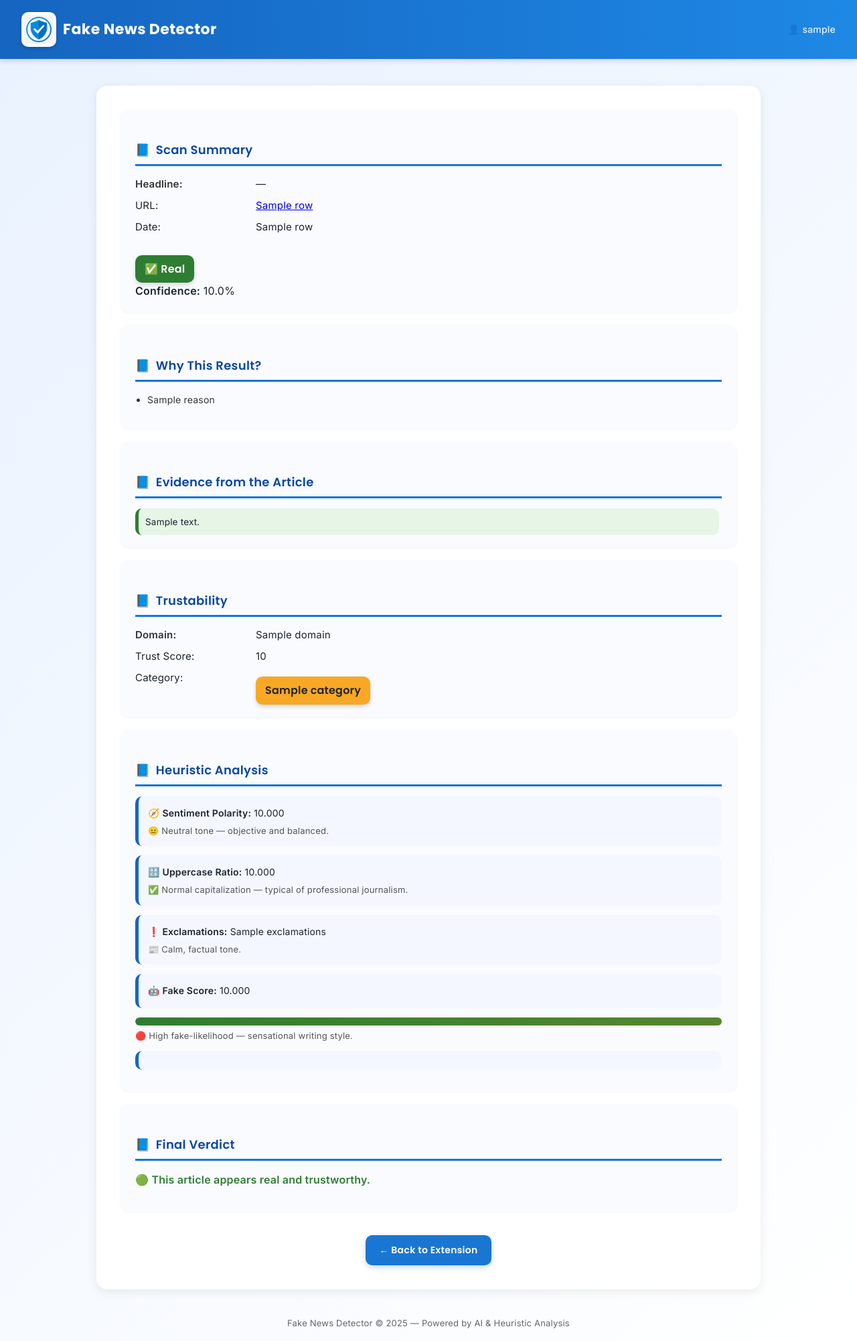
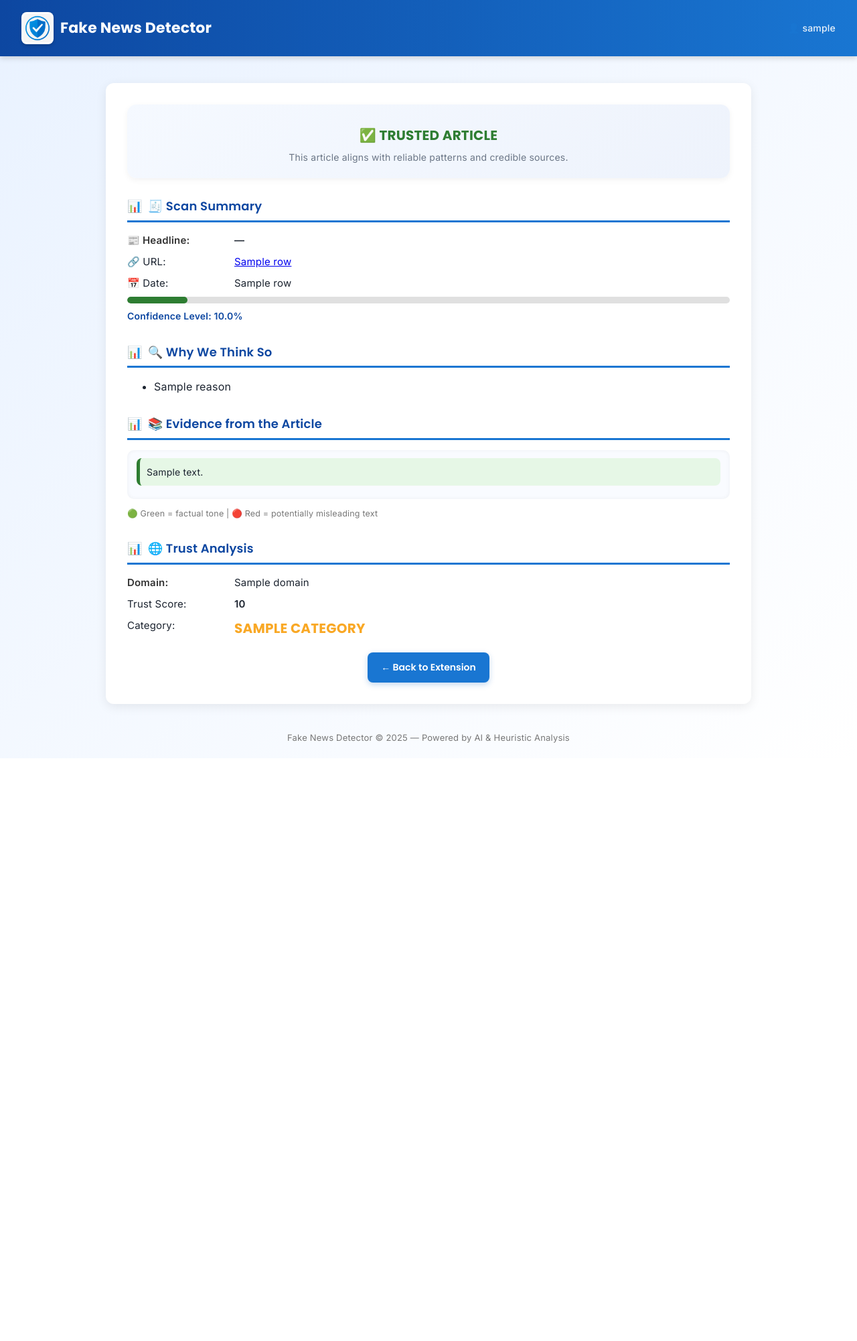
Before and after one commit to JazL0T/FakeNewsDetector, a Flask app: template backend/templates/full-report.html in a window 1280 px wide. Shown: the whole page at 67% size. After the commit the page ends 1109 px from the top, so only its background shows below. Run offline with Flask 3, Linux system fonts and the light colour scheme; the template is opened without the code that fills it: most values are stand-ins (such as "Sample title", 1, 10 or a date in 2020).

Commit message:
Update full-report.html

```diff
--- a/backend/templates/full-report.html
+++ b/backend/templates/full-report.html
@@ -4,16 +4,25 @@
   <meta charset="UTF-8" />
   <title>Fake News Detector - Full Report</title>
   <link rel="icon" type="image/png" href="{{ url_for('static', filename='fakenewslogo.png') }}" />
-
-  <!-- Professional fonts -->
   <link href="https://fonts.googleapis.com/css2?family=Inter:wght@400;500;600&family=Poppins:wght@600;700&display=swap" rel="stylesheet" />
 
   <style>
-    /* ====== Base Styles ====== */
+    :root {
+      --blue: #1976d2;
+      --blue-dark: #0d47a1;
+      --green: #2e7d32;
+      --red: #e53935;
+      --yellow: #f9a825;
+      --bg: #f7faff;
+      --text: #1c2430;
+      --muted: #6b7686;
+      --radius: 12px;
+    }
+
     body {
-      font-family: "Inter", "Segoe UI", sans-serif;
+      font-family: "Inter", sans-serif;
       background: linear-gradient(135deg, #e9f2ff, #ffffff);
-      color: #1c2430;
+      color: var(--text);
       margin: 0;
       padding: 0;
       letter-spacing: 0.2px;
@@ -21,7 +30,7 @@
     }
 
     header {
-      background: linear-gradient(90deg, #1565c0, #1e88e5);
+      background: linear-gradient(90deg, var(--blue-dark), var(--blue));
       color: white;
       padding: 18px 32px;
       display: flex;
@@ -37,12 +46,12 @@
     }
 
     .logo {
-      width: 44px;
-      height: 44px;
-      border-radius: 10px;
+      width: 42px;
+      height: 42px;
+      border-radius: 8px;
+      background: white;
       object-fit: cover;
-      background: white;
-      padding: 4px;
+      padding: 3px;
       box-shadow: 0 2px 5px rgba(0,0,0,0.2);
     }
 
@@ -51,56 +60,48 @@
       font-size: 22px;
       font-weight: 700;
       margin: 0;
-      letter-spacing: 0.4px;
     }
 
     .username {
-      font-weight: 500;
       font-size: 14px;
       opacity: 0.9;
-      font-family: "Inter", sans-serif;
+      font-weight: 500;
     }
 
     main {
-      max-width: 920px;
+      max-width: 900px;
       margin: 40px auto;
-      background: #ffffff;
-      border-radius: 16px;
-      box-shadow: 0 4px 16px rgba(0, 0, 0, 0.08);
-      padding: 36px;
+      background: #fff;
+      border-radius: var(--radius);
+      box-shadow: 0 4px 16px rgba(0,0,0,0.08);
+      padding: 32px;
       animation: fadeIn 0.5s ease;
-      transition: all 0.3s ease;
     }
 
+    /* ===== Headings ===== */
     h2 {
       font-family: "Poppins", sans-serif;
       font-weight: 600;
-      color: #0d47a1;
+      color: var(--blue-dark);
       font-size: 18px;
-      border-bottom: 3px solid #1976d2;
+      border-bottom: 3px solid var(--blue);
       padding-bottom: 6px;
       margin-top: 28px;
       display: flex;
       align-items: center;
       gap: 8px;
-      letter-spacing: 0.3px;
     }
 
     h2::before {
-      content: "📘";
+      content: "📊";
       font-size: 18px;
-    }
-
-    .divider {
-      height: 1px;
-      background: #e0e0e0;
-      margin: 28px 0;
     }
 
     .keyval {
       display: grid;
-      grid-template-columns: 180px 1fr;
+      grid-template-columns: 160px 1fr;
       row-gap: 8px;
+      margin-top: 10px;
       font-size: 15px;
     }
 
@@ -109,140 +110,123 @@
       color: #333;
     }
 
-    /* ====== Badges & Cards ====== */
-    .prediction {
-      font-family: "Poppins", sans-serif;
-      font-size: 16px;
-      font-weight: 600;
-      padding: 8px 14px;
-      border-radius: 10px;
-      display: inline-block;
-      color: white;
-      box-shadow: 0 3px 6px rgba(0,0,0,0.15);
-      margin-top: 10px;
+    /* ===== Verdict Card ===== */
+    .verdict-card {
+      text-align: center;
+      padding: 20px;
+      border-radius: 14px;
+      margin-bottom: 25px;
+      background: linear-gradient(135deg, #f5f9ff, #eef3fc);
+      box-shadow: 0 3px 10px rgba(0,0,0,0.05);
       transition: all 0.3s ease;
     }
 
-    .trusted { background-color: #2e7d32; }
-    .fake { background-color: #e53935; }
-    .uncertain { background-color: #f9a825; color: #222; }
-
-    section {
-      background: #f9fbff;
-      border-radius: 12px;
-      padding: 18px 22px;
-      box-shadow: 0 1px 4px rgba(0,0,0,0.05);
-      margin-bottom: 20px;
+    .verdict-text {
+      font-family: "Poppins", sans-serif;
+      font-size: 20px;
+      font-weight: 700;
+      margin: 10px 0 6px;
+      text-transform: uppercase;
     }
 
-    /* ====== Heuristic Section ====== */
-    .heuristics p {
-      background: #f4f7ff;
-      padding: 14px;
-      border-radius: 10px;
-      margin-bottom: 14px;
-      border-left: 5px solid #1565c0;
+    .verdict-text.real { color: var(--green); }
+    .verdict-text.fake { color: var(--red); }
+    .verdict-text.uncertain { color: var(--yellow); }
+
+    .verdict-sub {
+      font-size: 14px;
+      color: var(--muted);
+    }
+
+    /* ===== Confidence ===== */
+    .confidence-bar {
+      height: 10px;
+      background: #e0e0e0;
+      border-radius: 6px;
+      overflow: hidden;
+      margin: 8px 0;
+    }
+
+    .confidence-fill {
+      height: 100%;
+      transition: width 1s ease-out;
+      border-radius: 6px;
+    }
+
+    .confidence-fill.real { background: var(--green); }
+    .confidence-fill.fake { background: var(--red); }
+    .confidence-fill.uncertain { background: var(--yellow); }
+
+    .confidence-value {
+      font-weight: 600;
+      color: var(--blue-dark);
       font-size: 14px;
     }
 
-    .heuristics small {
-      color: #555;
-      display: block;
-      margin-top: 6px;
-      font-size: 13px;
-      line-height: 1.4;
-    }
-
-    .gauge {
-      height: 12px;
-      width: 100%;
-      background: #e0e0e0;
-      border-radius: 6px;
-      margin-top: 8px;
-      overflow: hidden;
-    }
-
-    .gauge-bar {
-      height: 100%;
-      border-radius: 6px;
-      background: linear-gradient(90deg, #2e7d32, #f9a825, #e53935);
-      transition: width 0.8s ease;
-    }
-
-    /* ====== Evidence Section ====== */
+    /* ===== Evidence ===== */
     .evidence-box {
-      display: flex;
-      flex-direction: column;
-      gap: 8px;
-      max-height: 400px;
+      background: #f9fbff;
+      padding: 12px 14px;
+      border-radius: 10px;
+      box-shadow: inset 0 0 6px rgba(0,0,0,0.05);
+      max-height: 300px;
       overflow-y: auto;
-      padding-right: 4px;
     }
 
     .evidence-line {
-      border-radius: 10px;
+      border-radius: 8px;
       padding: 10px;
+      margin-bottom: 8px;
+      font-size: 14px;
       line-height: 1.5;
-      font-size: 13.5px;
-      transition: background 0.2s ease;
-      font-family: "Inter", sans-serif;
+    }
+
+    .evidence-line.real {
+      background: #e6f7e6;
+      border-left: 5px solid var(--green);
     }
 
     .evidence-line.fake {
-      background: #ffe3e3;
-      border-left: 5px solid #e53935;
-    }
-
-    .evidence-line.real {
-      background: #e6f5e6;
-      border-left: 5px solid #2e7d32;
+      background: #ffe6e6;
+      border-left: 5px solid var(--red);
     }
 
     .evidence-tags {
       font-size: 12px;
-      color: #333;
+      color: #555;
       margin-top: 4px;
       opacity: 0.8;
     }
 
+    /* ===== Buttons & Footer ===== */
     button {
-      background-color: #1976d2;
+      background: var(--blue);
       color: white;
       border: none;
-      border-radius: 10px;
+      border-radius: 8px;
       padding: 12px 20px;
-      cursor: pointer;
       font-weight: 600;
       font-family: "Poppins", sans-serif;
       font-size: 14px;
-      margin-top: 16px;
+      margin-top: 20px;
       transition: all 0.3s ease;
+      cursor: pointer;
       box-shadow: 0 3px 8px rgba(21,101,192,0.25);
-      letter-spacing: 0.3px;
     }
 
     button:hover {
-      background-color: #0d47a1;
+      background: var(--blue-dark);
       transform: translateY(-2px);
-      box-shadow: 0 4px 10px rgba(13,71,161,0.3);
     }
 
-    .center { text-align: center; margin-top: 20px; }
-
-    ul.reasons {
-      padding-left: 18px;
-      line-height: 1.7;
-      color: #333;
-      font-size: 14px;
-    }
+    .center { text-align: center; }
 
     footer {
       text-align: center;
+      color: #777;
+      font-size: 13px;
       margin-top: 40px;
-      color: #666;
-      font-size: 13px;
-      padding-bottom: 16px;
-      font-family: "Inter", sans-serif;
+      padding-bottom: 20px;
     }
 
     @keyframes fadeIn {
@@ -251,45 +235,56 @@
     }
 
     ::-webkit-scrollbar { width: 8px; }
-    ::-webkit-scrollbar-thumb {
-      background: #c5cae9;
-      border-radius: 6px;
-    }
-    ::-webkit-scrollbar-thumb:hover {
-      background: #90a4ae;
-    }
+    ::-webkit-scrollbar-thumb { background: #c5cae9; border-radius: 6px; }
   </style>
 </head>
 
 <body>
   <header>
     <div class="logo-title">
-      <img src="{{ url_for('static', filename='fakenewslogo.png') }}" alt="Fake News Detector Logo" class="logo" />
+      <img src="{{ url_for('static', filename='fakenewslogo.png') }}" alt="Logo" class="logo" />
       <h1>Fake News Detector</h1>
     </div>
     <div class="username">👤 {{ username }}</div>
   </header>
 
   <main>
+    <!-- Verdict Card -->
+    <div class="verdict-card">
+      {% if row[4] == '0' %}
+        <div class="verdict-text fake">🚨 Fake News Detected</div>
+        <div class="verdict-sub">This article contains indicators of misinformation or unreliable claims.</div>
+      {% elif trust.category == 'Uncertain' %}
+        <div class="verdict-text uncertain">⚠️ Uncertain Reliability</div>
+        <div class="verdict-sub">Mixed indicators found — verify further with trusted sources.</div>
+      {% else %}
+        <div class="verdict-text real">✅ Trusted Article</div>
+        <div class="verdict-sub">This article aligns with reliable patterns and credible sources.</div>
+      {% endif %}
+    </div>
+
+    <!-- Scan Summary -->
     <section>
-      <h2>Scan Summary</h2>
+      <h2>🧾 Scan Summary</h2>
       <div class="keyval">
-        <div>Headline:</div> <div>{{ row[1] or "—" }}</div>
-        <div>URL:</div> <div><a href="{{ row[2] }}" target="_blank">{{ row[2] }}</a></div>
-        <div>Date:</div> <div>{{ row[8] }}</div>
+        <div>📰 Headline:</div> <div><b>{{ row[1] or "—" }}</b></div>
+        <div>🔗 URL:</div> <div><a href="{{ row[2] }}" target="_blank">{{ row[2] }}</a></div>
+        <div>📅 Date:</div> <div>{{ row[8] }}</div>
       </div>
-      <div style="margin-top:20px;">
-        <span class="prediction {% if row[4] == '0' %}fake{% else %}trusted{% endif %}">
-          {% if row[4] == '0' %}🚨 Fake{% else %}✅ Real{% endif %}
-        </span>
-        <div><b>Confidence:</b> {{ "%.1f"|format(row[5] * 100) }}%</div>
+
+      <div class="confidence-bar">
+        <div class="confidence-fill {% if row[4] == '0' %}fake{% elif trust.category == 'Uncertain' %}uncertain{% else %}real{% endif %}" style="width: {{ row[5] * 100 }}%;"></div>
+      </div>
+      <div class="confidence-value">
+        Confidence Level: <b>{{ "%.1f"|format(row[5] * 100) }}%</b>
       </div>
     </section>
 
+    <!-- Why This Result -->
     <section>
-      <h2>Why This Result?</h2>
+      <h2>🔍 Why We Think So</h2>
       {% if explain_reasons %}
-        <ul class="reasons">
+        <ul>
           {% for reason in explain_reasons %}
             <li>{{ reason }}</li>
           {% endfor %}
@@ -299,11 +294,12 @@
       {% endif %}
     </section>
 
+    <!-- Evidence -->
     <section>
-      <h2>Evidence from the Article</h2>
+      <h2>📚 Evidence from the Article</h2>
       {% if highlighted_lines %}
         <div class="evidence-box">
-          {% for line in highlighted_lines[:25] %}
+          {% for line in highlighted_lines[:20] %}
             <div class="evidence-line {% if line.weight > 0 %}real{% else %}fake{% endif %}">
               {{ line.text }}
               {% if line.tags %}
@@ -312,92 +308,25 @@
             </div>
           {% endfor %}
         </div>
+        <p style="font-size:12.5px; color:#777;">🟢 Green = factual tone | 🔴 Red = potentially misleading text</p>
       {% else %}
-        <p>No highlighted lines available for this article.</p>
+        <p>No highlighted evidence found.</p>
       {% endif %}
     </section>
 
+    <!-- Trust -->
     <section>
-      <h2>Trustability</h2>
+      <h2>🌐 Trust Analysis</h2>
       <div class="keyval">
         <div>Domain:</div> <div>{{ trust.domain }}</div>
-        <div>Trust Score:</div> <div>{{ trust.trust_score }}</div>
+        <div>Trust Score:</div> <div><b>{{ trust.trust_score }}</b></div>
         <div>Category:</div>
         <div>
-          <span class="prediction {% if trust.category == 'Trusted' %}trusted{% elif trust.category == 'Suspicious' %}fake{% else %}uncertain{% endif %}">
+          <span class="verdict-text {% if trust.category == 'Trusted' %}real{% elif trust.category == 'Suspicious' %}fake{% else %}uncertain{% endif %}">
             {{ trust.category }}
           </span>
         </div>
       </div>
-    </section>
-
-    <section>
-      <h2>Heuristic Analysis</h2>
-      <div class="heuristics">
-        <p>
-          <b>🧭 Sentiment Polarity:</b> {{ "%.3f"|format(heur.sentiment) }}
-          <small>
-            {% if heur.sentiment > 0.3 %}
-              😊 Positive tone — reassuring or optimistic writing.
-            {% elif heur.sentiment < -0.3 %}
-              😠 Negative tone — emotionally charged or manipulative.
-            {% else %}
-              😐 Neutral tone — objective and balanced.
-            {% endif %}
-          </small>
-        </p>
-
-        <p>
-          <b>🔠 Uppercase Ratio:</b> {{ "%.3f"|format(heur.uppercase_ratio) }}
-          <small>
-            {% if heur.uppercase_ratio > 0.2 %}
-              ⚠️ Excessive uppercase — could indicate exaggeration.
-            {% else %}
-              ✅ Normal capitalization — typical of professional journalism.
-            {% endif %}
-          </small>
-        </p>
-
-        <p>
-          <b>❗ Exclamations:</b> {{ heur.exclamations }}
-          <small>
-            {% if heur.exclamations > 3 %}
-              🚨 Many exclamation marks — emotional, attention-grabbing tone.
-            {% elif heur.exclamations > 0 %}
-              ⚠️ Some emotional emphasis detected.
-            {% else %}
-              📰 Calm, factual tone.
-            {% endif %}
-          </small>
-        </p>
-
-        <p>
-          <b>🤖 Fake Score:</b> {{ "%.3f"|format(heur.fake_score) }}
-          <div class="gauge">
-            <div class="gauge-bar" style="width: {{ heur.fake_score * 100 }}%;"></div>
-          </div>
-          <small>
-            {% if heur.fake_score > 0.7 %}
-              🔴 High fake-likelihood — sensational writing style.
-            {% elif heur.fake_score > 0.4 %}
-              🟠 Moderate fake indicators — some exaggerated elements.
-            {% else %}
-              🟢 Low fake-likelihood — calm, neutral reporting.
-            {% endif %}
-          </small>
-        </p>
-      </div>
-    </section>
-
-    <section>
-      <h2>Final Verdict</h2>
-      {% if row[4] == '0' or trust.category == 'Suspicious' %}
-        <p style="color:#e53935;font-weight:600;">🔴 This article appears suspicious or fake. Verify with trusted sources.</p>
-      {% elif trust.category == 'Uncertain' %}
-        <p style="color:#f9a825;font-weight:600;">🟡 The reliability is uncertain — cross-check with other credible sources.</p>
-      {% else %}
-        <p style="color:#2e7d32;font-weight:600;">🟢 This article appears real and trustworthy.</p>
-      {% endif %}
     </section>
 
     <div class="center">
@@ -408,5 +337,17 @@
   <footer>
     Fake News Detector © 2025 — Powered by AI & Heuristic Analysis
   </footer>
+
+  <script>
+    // Animate the confidence bar fill smoothly
+    document.addEventListener("DOMContentLoaded", () => {
+      const bar = document.querySelector(".confidence-fill");
+      if (bar) {
+        const finalWidth = bar.style.width;
+        bar.style.width = "0";
+        setTimeout(() => { bar.style.width = finalWidth; }, 200);
+      }
+    });
+  </script>
 </body>
 </html>
```
